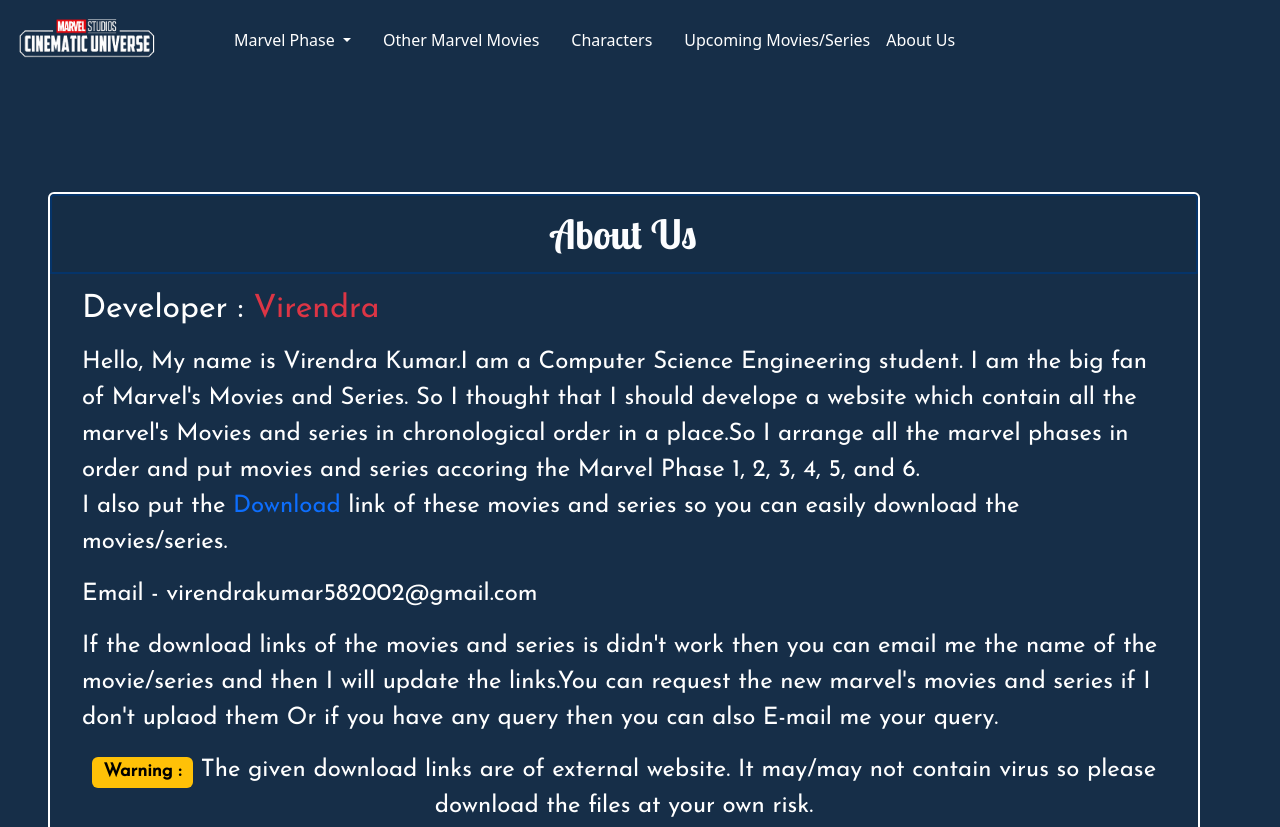
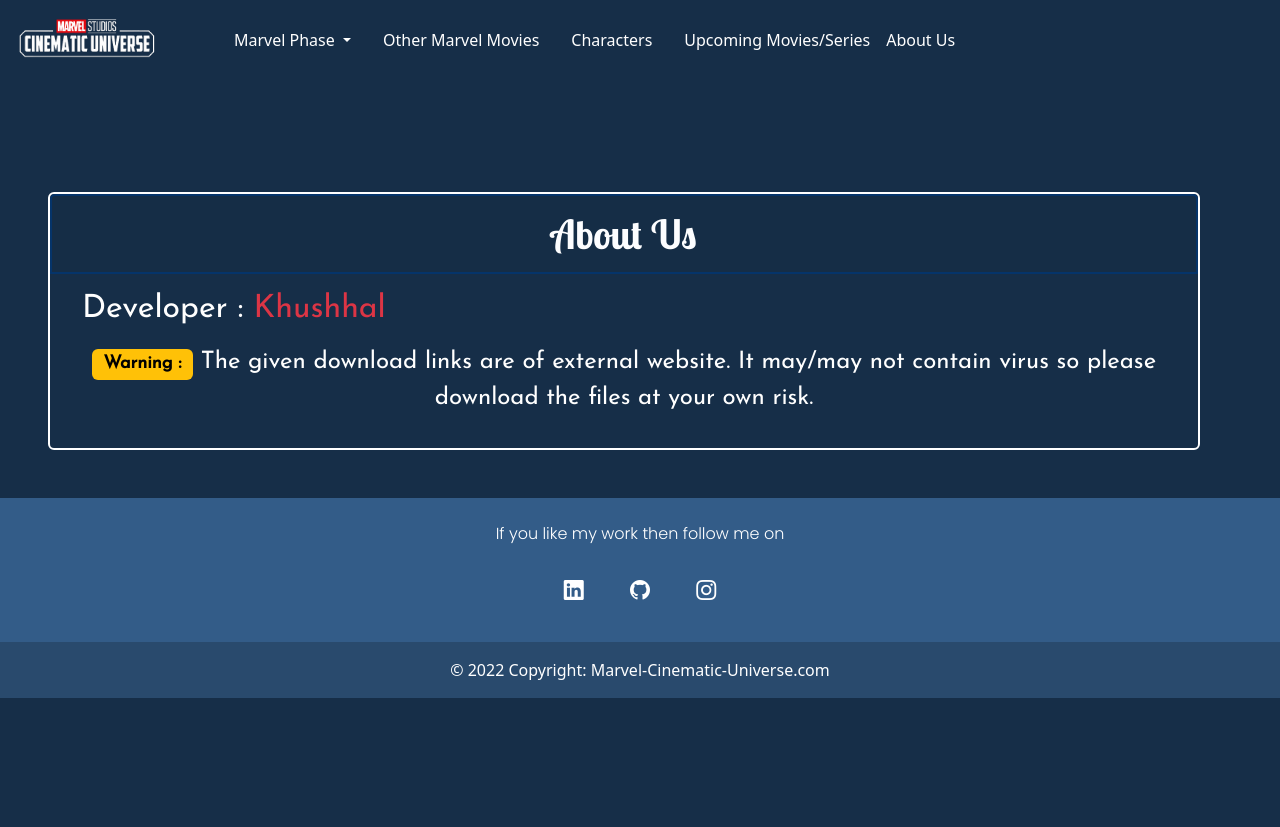
Before and after one commit to khushhal7/Marvel, a plain HTML site: page About.html in a window 1280 px wide. Shown: the top 827 px of the page. After the commit the page ends 800 px from the top, so only its background shows below. Drawn offline with nearby package versions, Linux system fonts and the light colour scheme.

Commit message:
Update About.html

```diff
--- a/About.html
+++ b/About.html
@@ -73,17 +73,17 @@
         <div class="card-header aboutHeader">About Us</div>
         <div class="aboutData card-body">
             <h5 class="card-title aboutTitle">Developer : <a href="https://github.com/Virendra-94"
-                    class="text-danger">Virendra</a> </h5>
-            <p class="card-text mx-3 my-3">Hello, My name is Virendra Kumar.I am a Computer Science Engineering student.
+                    class="text-danger">Khushhal</a> </h5>
+<!--             <p class="card-text mx-3 my-3">Hello, My name is Virendra Kumar.I am a Computer Science Engineering student.
                 I am the big fan of Marvel's Movies and Series.
                 So I thought that I should develope a website which contain all the marvel's Movies and series in
                 chronological order in a place.So I arrange all the marvel phases in order and put movies and series
                 accoring the Marvel Phase 1, 2, 3, 4, 5, and 6. <br> I also put the <a href="index.html"> Download</a>
-                link of these movies and series so you can easily download the movies/series.</p>
-            <p class="card-text mx-3 my-3">Email - virendrakumar582002@gmail.com</p>
-            <p class="card-text mx-3 my-3">If the download links of the movies and series is didn't work then you can
+                link of these movies and series so you can easily download the movies/series.</p> -->
+<!--             <p class="card-text mx-3 my-3">Email - virendrakumar582002@gmail.com</p> -->
+<!--             <p class="card-text mx-3 my-3">If the download links of the movies and series is didn't work then you can
                 email me the name of the movie/series and then I will update the links.You can request the new marvel's movies and series if I don't uplaod them Or if you have any query then
-                you can also E-mail me your query.</p>
+                you can also E-mail me your query.</p> -->
 
            <p class="card-text text-center my-3"><span class="badge text-bg-warning">Warning :</span> The given download links are of external website. It may/may not contain virus so please download the files at your own risk. </p>
 
```
